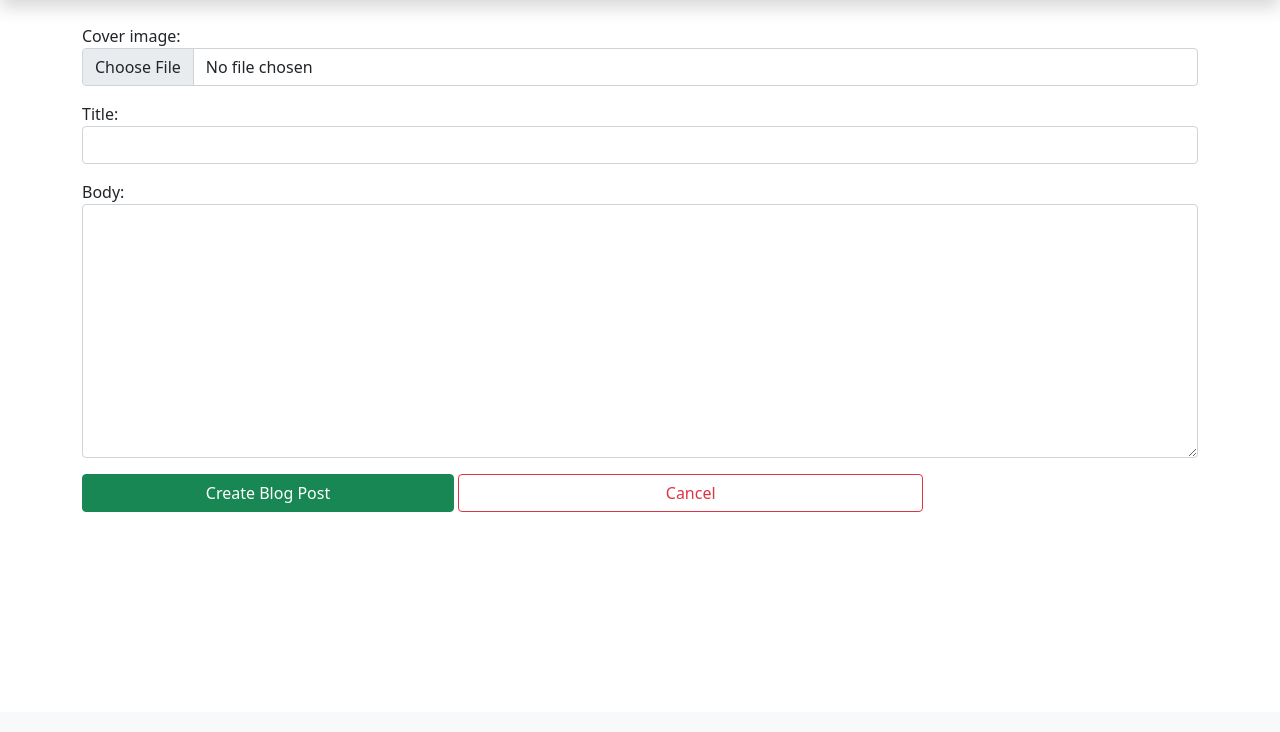
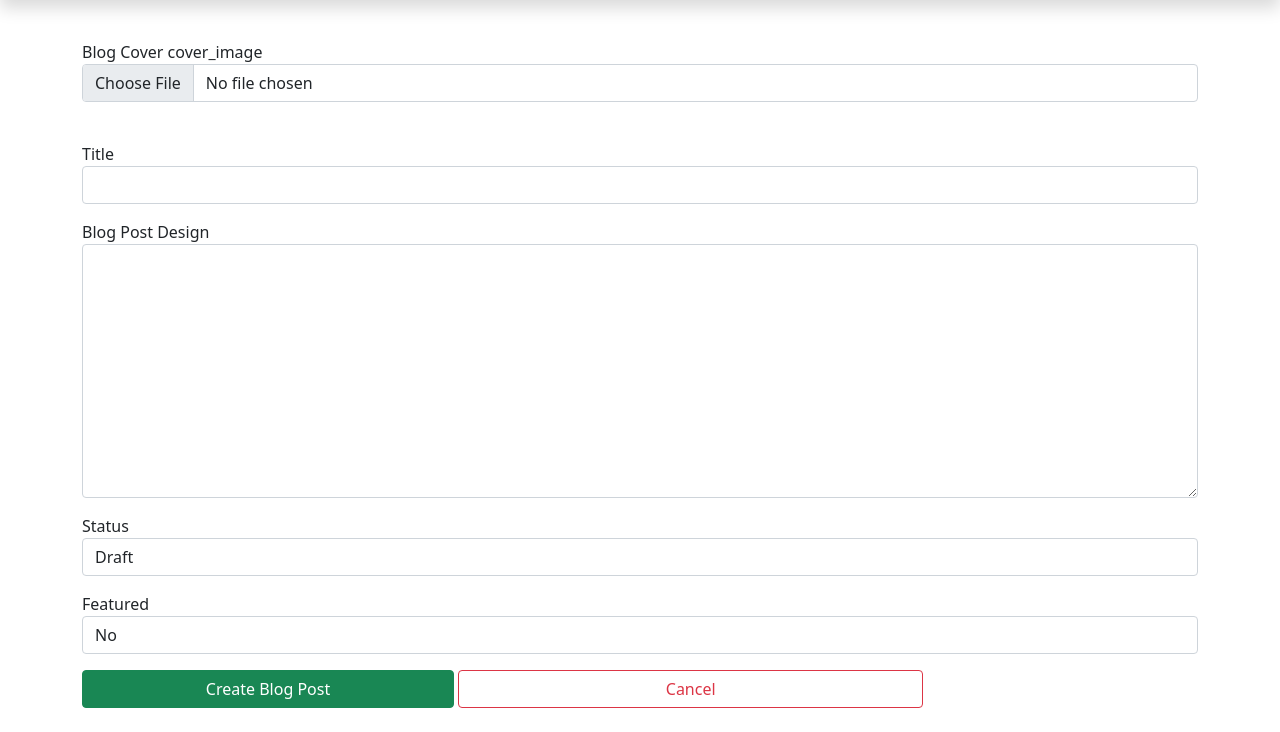
Before and after one commit to vedintech007/advanced-blogging-website, a Django app: page /new/blog/post/ in a window 1280 px wide. Shown: the part 88-820 px from the top of the page. Before the commit the page ends 600 px from the top, so only its background shows below. Run offline with Django 3.2, Linux system fonts and the light colour scheme; the visitor is signed in with stand-in values (Sample User, id 1); some libraries are stand-ins or nearby versions.

Commit message:
Updated richtexteditor features

```diff
--- a/blog/forms.py
+++ b/blog/forms.py
@@ -12,7 +12,7 @@ class BlogPostForm(forms.ModelForm):
 
     class Meta:
         model = Post
-        fields = ('cover_image', 'title', 'tags', 'body')
+        fields = ('cover_image', 'title', 'body', 'status', 'featured')
 
 
 class BlogPostUpdateForm(forms.ModelForm):
--- a/blog/views.py
+++ b/blog/views.py
@@ -51,7 +51,7 @@ def post_list(request, tag_slug=None):
                 return redirect('blog:post_list')
             else:
                 object_list = Post.published.annotate(
-                    search=SearchVector('title', 'body', 'author'),
+                    search=SearchVector('title', 'body'),
                 ).filter(search=query)
                 blog_filtered = True
 
--- a/templates/blog/post/new_blog.html
+++ b/templates/blog/post/new_blog.html
@@ -9,8 +9,29 @@
 <div class="form-group">
 <form action="" method="POST" enctype="multipart/form-data">
 	{% csrf_token %}
-	{{form.as_p}}
-	{{form.media}}
+	<p>{{form.media}}</p>
+
+		<label for="">Blog Cover cover_image</label>
+		<p>{{form.cover_image}}</p>
+		<br>
+
+		<label for="">{{form.title.label}}</label>
+		<p>{{form.title}}</p>
+
+		<label for="">Blog Post Design</label>
+		<p>{{form.body}}</p>
+
+		{% if request.user.is_staff %}
+			<label for="">{{form.status.label}}</label>
+			<p>{{form.status}}</p>
+
+			<label for="">{{form.featured.label}}</label>
+			<p>{{form.featured}}</p>
+		{% else %}
+			<p>{{form.status.as_hidden}}</p>
+
+			<p>{{form.featured.as_hidden}}</p>
+		{% endif %}
 	<input class="btn btn-success col-4" type="submit" value="Create Blog Post">
 	<a class="mx-auto btn btn-outline-danger col-lg-5" href="{% url 'blog:post_list' %}">Cancel</a>
 </form>
```
Also changed, not shown: config/settings.py (+22 -0 lines).
